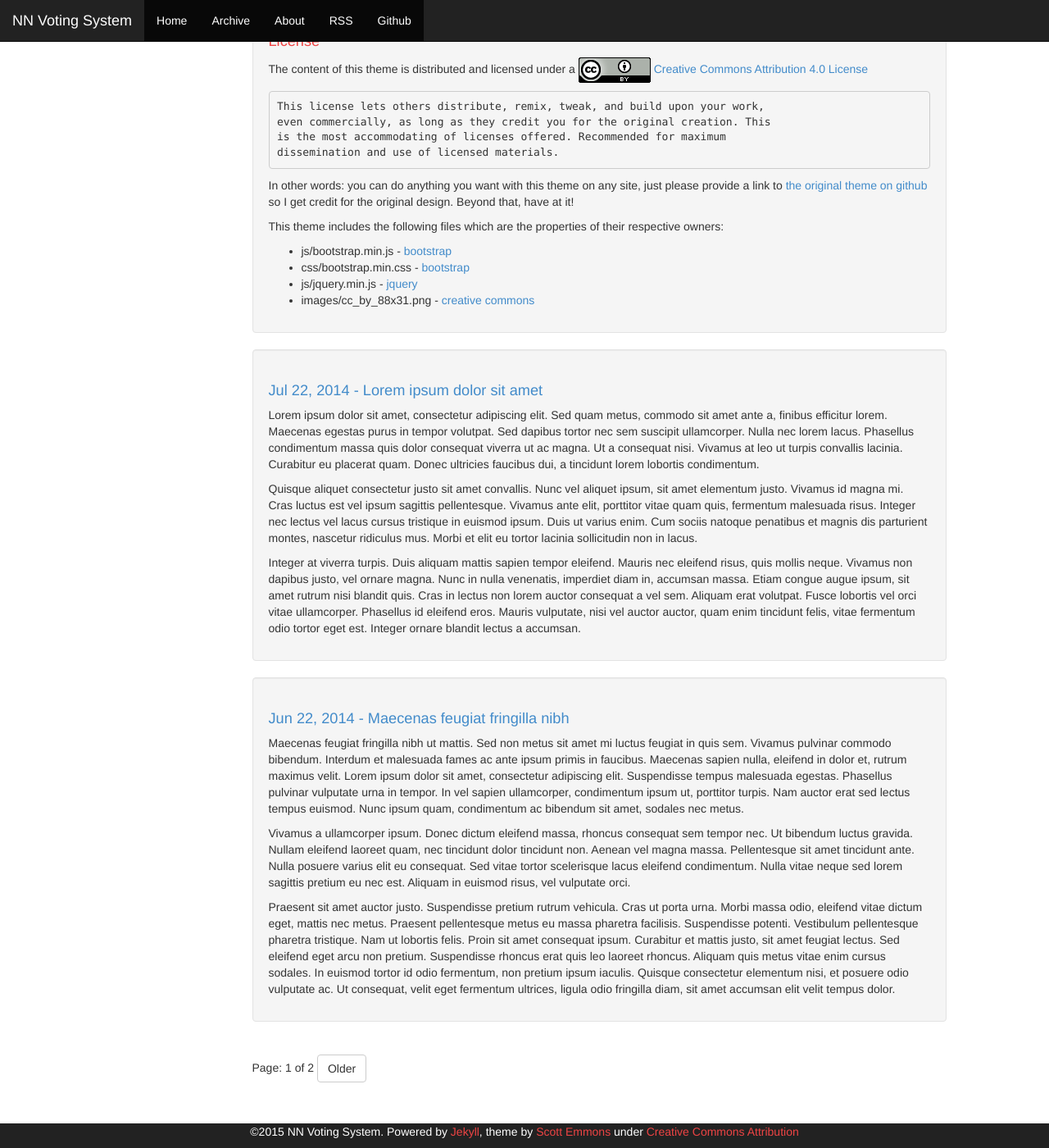
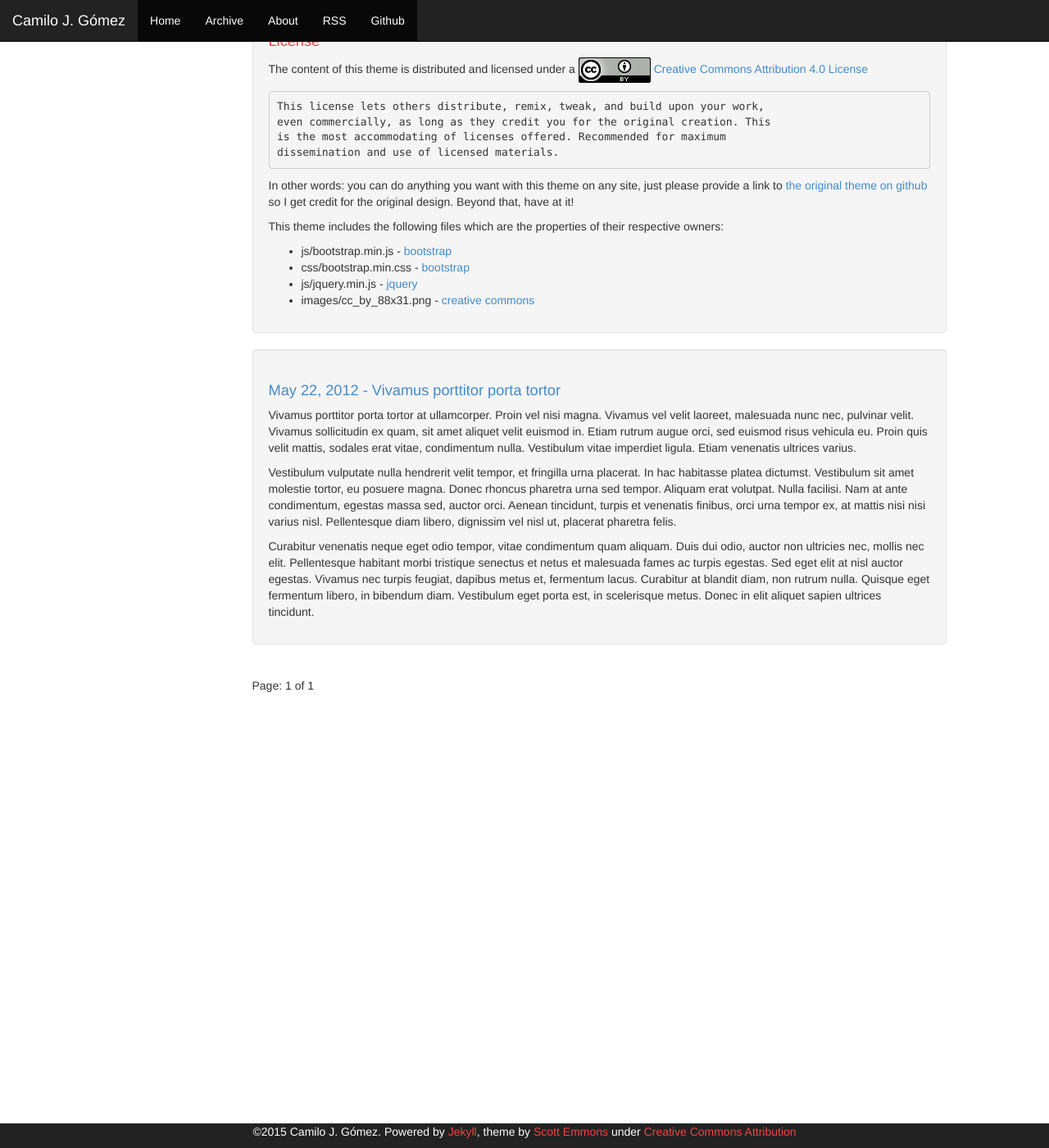
Before and after one commit to CamiloG/camilog.github.io, a Jekyll site: the page built from index.html, in a window 1280 px wide and 1400 px high, scrolled down 948 px. Shown: the whole window at 82% size. Built offline with Jekyll 4.4.1, drawn with Linux system fonts in a browser that asks for light colours; Markdown is read by kramdown in place of the engine named in the settings; the list of posts is cut into pages by our own code; some of the changed text lies outside the part shown.

Commit message:
Arreglando configuracion

```diff
--- a/_config.yml
+++ b/_config.yml
@@ -1,7 +1,7 @@
 # Jekyll configuration
 
-name: NN Voting System
-description: Voter-Verifiable Casting Correctness E-Voting System.
+name: Camilo J. Gómez
+description: Personal blog.
 
 # url is currently only used only for the RSS feed in feed.xml
 url: https://camilog.github.io
@@ -13,7 +13,7 @@ url: https://camilog.github.io
 baseurl: ''
 
 # This can be '' to hide the Github nav button
-github: 'camilog'
+github: ''
 
 # Set this to your UA-# value, or '' to disable the block completely
 gaaccount: ''
@@ -22,7 +22,7 @@ gaaccount: ''
 # setting below must also be true. Individual posts can override 'comments' to
 # disable on a post-by-post basis
 disqus: ''
-comments: false
+comments: true
 
 permalink: /:year/:month/:title
 paginate: 3
--- a/_includes/links-list.html
+++ b/_includes/links-list.html
@@ -1,7 +1,5 @@
 <h1>Links</h1>
 <ul>
-  <li><a href="#">One</a></li>
-  <li><a href="#">Two</a></li>
-  <li><a href="#">Three</a></li>
-  <li><a href="#">Four</a></li>
+  <li><a href="https://camilog.github.io/VotingSystem">VotingSystem Development Blog</a></li>
+  <li><a href="http://dcc.uchile.cl">Department of Computer Science, U. of Chile</a></li>
 </ul>
--- a/_posts/2013-05-22-Nulla-vel-risus-dapibus.md
+++ /dev/null
@@ -1,12 +0,0 @@
----
-layout: post
-title: "Nulla vel risus dapibus"
-date: 2013-05-22 16:25:06 -0700
-comments: true
----
-
-Nulla vel risus dapibus, fringilla nunc id, interdum magna. Vivamus non diam egestas, bibendum elit sed, condimentum quam. Integer eu ipsum ultrices, tincidunt nibh at, auctor sem. Duis iaculis purus a aliquet gravida. Sed ornare, leo venenatis dignissim condimentum, nibh arcu iaculis dui, nec vulputate ante eros laoreet sem. Fusce dapibus, ante eu blandit tincidunt, odio quam vulputate libero, et interdum tellus lorem eleifend nisi. Nam elementum vel sapien sed rhoncus. Praesent commodo neque odio. Praesent a nisl nec neque laoreet dignissim. Quisque vitae felis a nisl sodales consequat ut ac mi. Etiam varius gravida accumsan. In sed lectus nec ipsum commodo efficitur. Ut vehicula diam eu justo pellentesque, in pulvinar lorem dapibus. Donec ornare metus vitae turpis malesuada, ut aliquet dolor vulputate. Aenean eget ipsum elit. Suspendisse tempor sagittis dictum.
-
-Vivamus dapibus justo vitae tellus dignissim, non interdum odio egestas. Maecenas tincidunt sem non consequat bibendum. Aliquam cursus, enim sed rutrum porta, nisl tellus ultrices ipsum, vel vestibulum orci tellus sit amet quam. Pellentesque ut viverra lacus. Suspendisse potenti. Ut augue enim, hendrerit sed interdum sed, ullamcorper sit amet ex. Donec at mi at erat hendrerit commodo at non eros. Fusce commodo nec quam at rhoncus.
-
-Aliquam molestie urna at turpis venenatis, et placerat lorem volutpat. Sed gravida arcu id lectus viverra eleifend. Sed in metus sit amet ante luctus dignissim. Etiam in sodales justo, in iaculis odio. Vestibulum accumsan felis vitae cursus pharetra. Nulla congue ipsum est, sed vulputate odio pulvinar id. Maecenas a sollicitudin turpis.
--- a/_posts/2013-06-22-Cum-sociis-natoque-penatibus.md
+++ /dev/null
@@ -1,12 +0,0 @@
----
-layout: post
-title: "Cum sociis natoque penatibus"
-date: 2013-06-22 16:25:06 -0700
-comments: true
----
-
-Cum sociis natoque penatibus et magnis dis parturient montes, nascetur ridiculus mus. Phasellus fermentum facilisis velit eu auctor. Maecenas tincidunt, leo tempor bibendum auctor, ligula lorem ultricies tellus, ac auctor lorem libero a sapien. Donec ac suscipit tellus. Quisque vitae placerat lorem. In ullamcorper malesuada risus, eget fringilla lacus dignissim at. Proin faucibus, nibh vel molestie scelerisque, lorem urna tempus lacus, id viverra odio dolor sit amet odio. In hendrerit, orci vel scelerisque luctus, arcu purus aliquet turpis, a bibendum nulla est et dui.
-
-Praesent pellentesque posuere lectus eget condimentum. Ut vitae nisi diam. Quisque vitae ipsum magna. Aliquam pretium laoreet tortor quis volutpat. Donec congue, nisl nec consequat varius, enim enim consectetur felis, a viverra libero elit in ligula. Cras posuere ipsum vel mi scelerisque, eu interdum velit elementum. Duis eu posuere est. Ut vestibulum urna eu viverra fringilla. Aliquam tempus nisi eros, vitae posuere nulla fermentum in. Praesent et justo eros. Proin eleifend justo vel justo condimentum ullamcorper. Curabitur vel vehicula lectus. Mauris sed ex ac ipsum ultrices bibendum at id tortor. Aenean dictum magna ac nisi posuere euismod. Ut fermentum, nulla quis venenatis varius, risus nulla dictum felis, ut dictum eros libero vitae justo.
-
-Integer aliquam tellus vel libero eleifend, condimentum euismod odio tincidunt. Vivamus felis ante, faucibus quis urna nec, volutpat pulvinar quam. Cras dictum libero ac augue bibendum, et pretium ex pharetra. Vivamus suscipit et erat id eleifend. Proin vulputate, quam sit amet pretium fermentum, felis neque scelerisque metus, a rhoncus quam nisi sit amet urna. Sed et commodo libero, laoreet rutrum eros. Vivamus tempor, leo eget scelerisque molestie, sapien augue viverra tortor, et semper arcu eros ut elit. Sed pulvinar ipsum in semper facilisis.
--- a/_posts/2014-06-22-Maecenas-feugiat-fringilla-nibh.md
+++ /dev/null
@@ -1,12 +0,0 @@
----
-layout: post
-title: "Maecenas feugiat fringilla nibh"
-date: 2014-06-22 16:25:06 -0700
-comments: true
----
-
-Maecenas feugiat fringilla nibh ut mattis. Sed non metus sit amet mi luctus feugiat in quis sem. Vivamus pulvinar commodo bibendum. Interdum et malesuada fames ac ante ipsum primis in faucibus. Maecenas sapien nulla, eleifend in dolor et, rutrum maximus velit. Lorem ipsum dolor sit amet, consectetur adipiscing elit. Suspendisse tempus malesuada egestas. Phasellus pulvinar vulputate urna in tempor. In vel sapien ullamcorper, condimentum ipsum ut, porttitor turpis. Nam auctor erat sed lectus tempus euismod. Nunc ipsum quam, condimentum ac bibendum sit amet, sodales nec metus.
-
-Vivamus a ullamcorper ipsum. Donec dictum eleifend massa, rhoncus consequat sem tempor nec. Ut bibendum luctus gravida. Nullam eleifend laoreet quam, nec tincidunt dolor tincidunt non. Aenean vel magna massa. Pellentesque sit amet tincidunt ante. Nulla posuere varius elit eu consequat. Sed vitae tortor scelerisque lacus eleifend condimentum. Nulla vitae neque sed lorem sagittis pretium eu nec est. Aliquam in euismod risus, vel vulputate orci.
-
-Praesent sit amet auctor justo. Suspendisse pretium rutrum vehicula. Cras ut porta urna. Morbi massa odio, eleifend vitae dictum eget, mattis nec metus. Praesent pellentesque metus eu massa pharetra facilisis. Suspendisse potenti. Vestibulum pellentesque pharetra tristique. Nam ut lobortis felis. Proin sit amet consequat ipsum. Curabitur et mattis justo, sit amet feugiat lectus. Sed eleifend eget arcu non pretium. Suspendisse rhoncus erat quis leo laoreet rhoncus. Aliquam quis metus vitae enim cursus sodales. In euismod tortor id odio fermentum, non pretium ipsum iaculis. Quisque consectetur elementum nisi, et posuere odio vulputate ac. Ut consequat, velit eget fermentum ultrices, ligula odio fringilla diam, sit amet accumsan elit velit tempus dolor.
--- a/_posts/2014-07-22-Lorem-ipsum-dolor-sit-amet.md
+++ /dev/null
@@ -1,12 +0,0 @@
----
-layout: post
-title: "Lorem ipsum dolor sit amet"
-date: 2014-07-22 16:25:06 -0700
-comments: true
----
-
-Lorem ipsum dolor sit amet, consectetur adipiscing elit. Sed quam metus, commodo sit amet ante a, finibus efficitur lorem. Maecenas egestas purus in tempor volutpat. Sed dapibus tortor nec sem suscipit ullamcorper. Nulla nec lorem lacus. Phasellus condimentum massa quis dolor consequat viverra ut ac magna. Ut a consequat nisi. Vivamus at leo ut turpis convallis lacinia. Curabitur eu placerat quam. Donec ultricies faucibus dui, a tincidunt lorem lobortis condimentum.
-
-Quisque aliquet consectetur justo sit amet convallis. Nunc vel aliquet ipsum, sit amet elementum justo. Vivamus id magna mi. Cras luctus est vel ipsum sagittis pellentesque. Vivamus ante elit, porttitor vitae quam quis, fermentum malesuada risus. Integer nec lectus vel lacus cursus tristique in euismod ipsum. Duis ut varius enim. Cum sociis natoque penatibus et magnis dis parturient montes, nascetur ridiculus mus. Morbi et elit eu tortor lacinia sollicitudin non in lacus.
-
-Integer at viverra turpis. Duis aliquam mattis sapien tempor eleifend. Mauris nec eleifend risus, quis mollis neque. Vivamus non dapibus justo, vel ornare magna. Nunc in nulla venenatis, imperdiet diam in, accumsan massa. Etiam congue augue ipsum, sit amet rutrum nisi blandit quis. Cras in lectus non lorem auctor consequat a vel sem. Aliquam erat volutpat. Fusce lobortis vel orci vitae ullamcorper. Phasellus id eleifend eros. Mauris vulputate, nisi vel auctor auctor, quam enim tincidunt felis, vitae fermentum odio tortor eget est. Integer ornare blandit lectus a accumsan.
```
Also changed, not shown: 14 other files.
